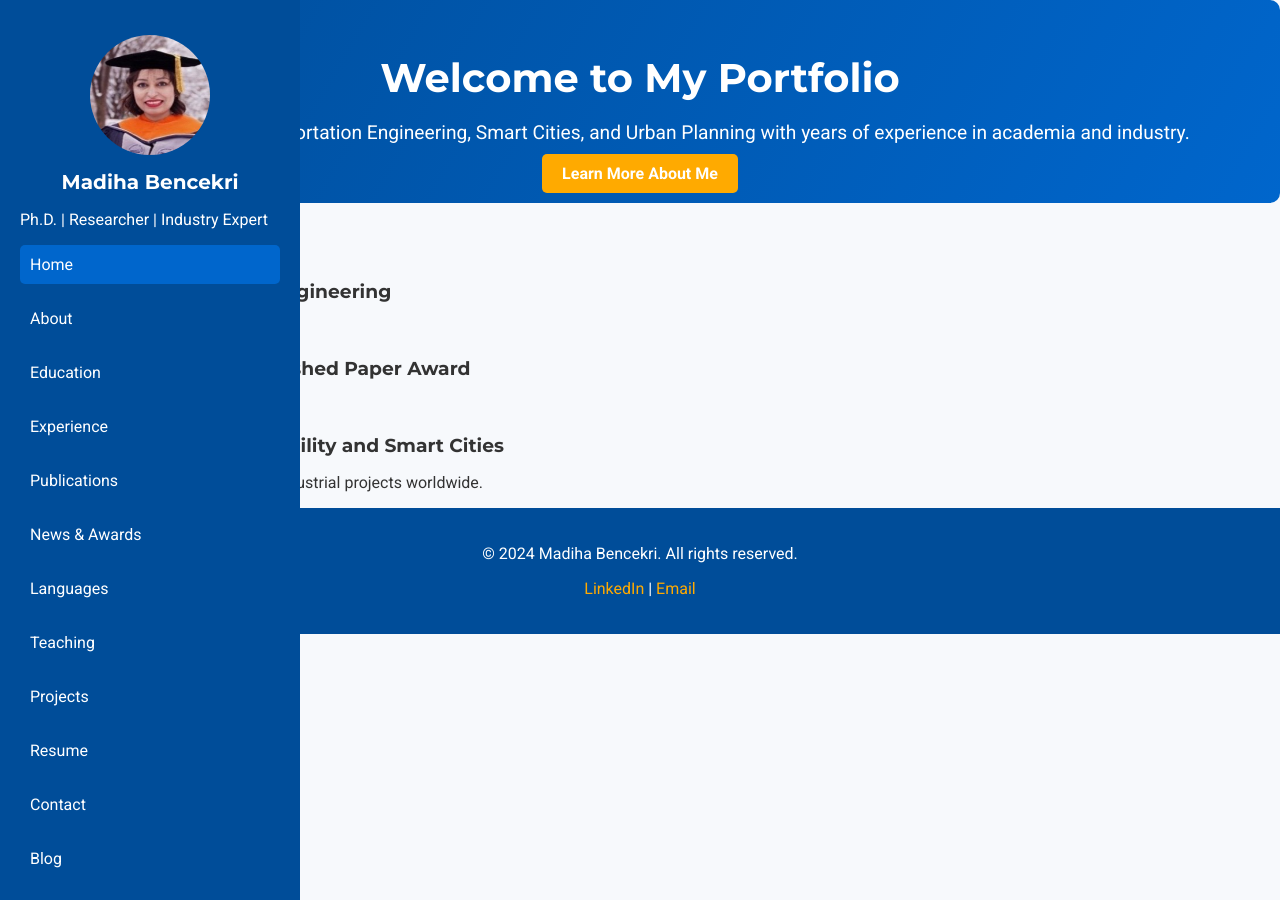
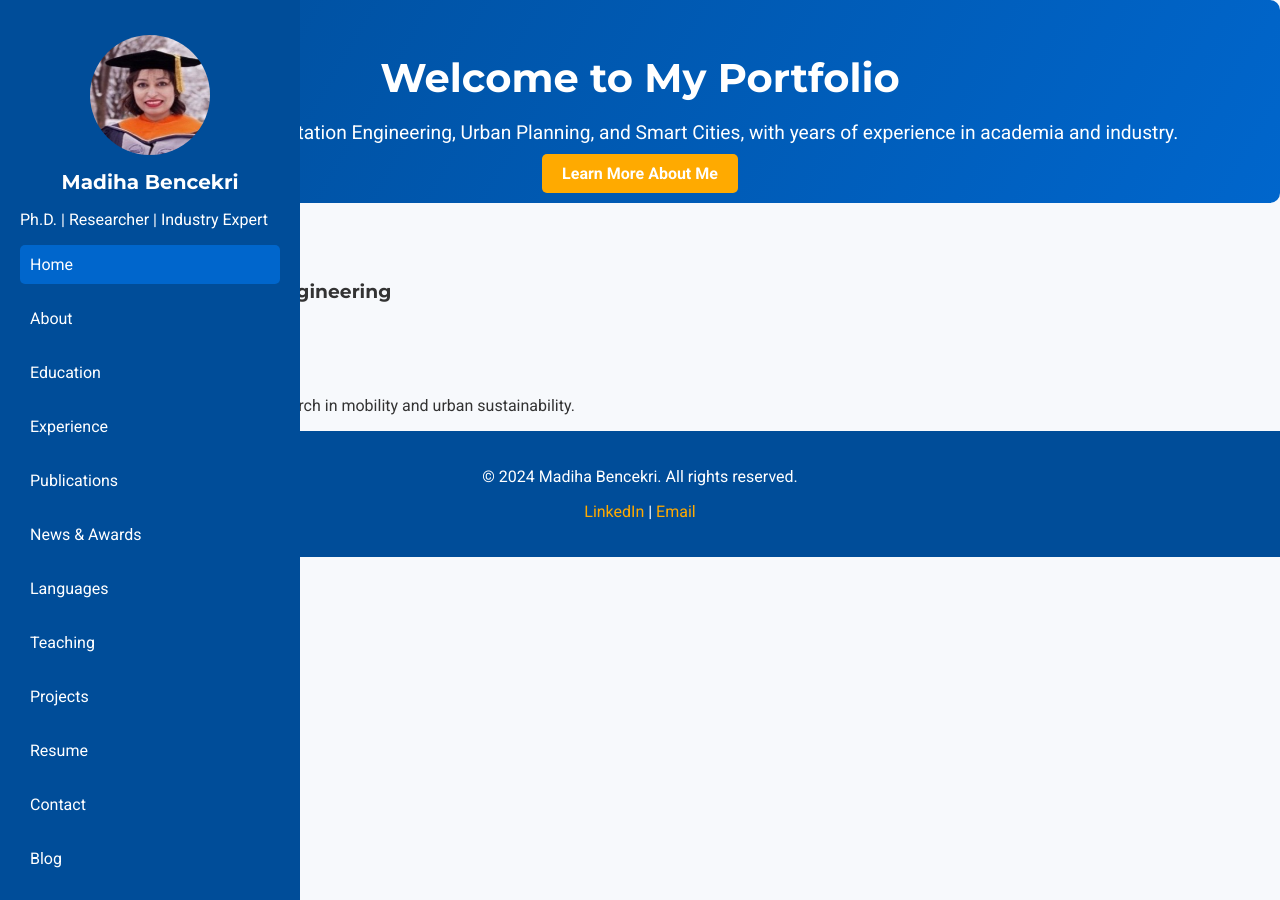
Before and after one commit to dihaben/Madiha-Bencekri, a Jekyll site: the page built from index.md, in a window 1280 px wide. Built offline with Jekyll 4.4.1, drawn with Linux system fonts in a browser that asks for light colours.

Commit message:
Update index.md

```diff
--- a/index.md
+++ b/index.md
@@ -1,13 +1,13 @@
 ---
 layout: default
 title: Home
-description: Welcome to Madiha Bencekri's polished portfolio.
+description: Welcome to Madiha Bencekri's professional portfolio.
 ---
 
 <section class="hero">
   <h1>Welcome to My Portfolio</h1>
   <p>
-    I am an expert in Transportation Engineering, Smart Cities, and Urban Planning with years of experience in academia and industry.
+    I specialize in Transportation Engineering, Urban Planning, and Smart Cities, with years of experience in academia and industry.
   </p>
   <a href="about.html" class="btn">Learn More About Me</a>
 </section>
@@ -19,11 +19,7 @@ description: Welcome to Madiha Bencekri's polished portfolio.
     <p>University of Seoul, 2024</p>
   </li>
   <li>
-    <h3>Recipient of the Distinguished Paper Award</h3>
-    <p>University of Seoul, 2024</p>
-  </li>
-  <li>
-    <h3>Innovative Projects in Mobility and Smart Cities</h3>
-    <p>Led transformative research and industrial projects worldwide.</p>
+    <h3>Award-Winning Research</h3>
+    <p>Recognized for transformative research in mobility and urban sustainability.</p>
   </li>
 </ul>
```
